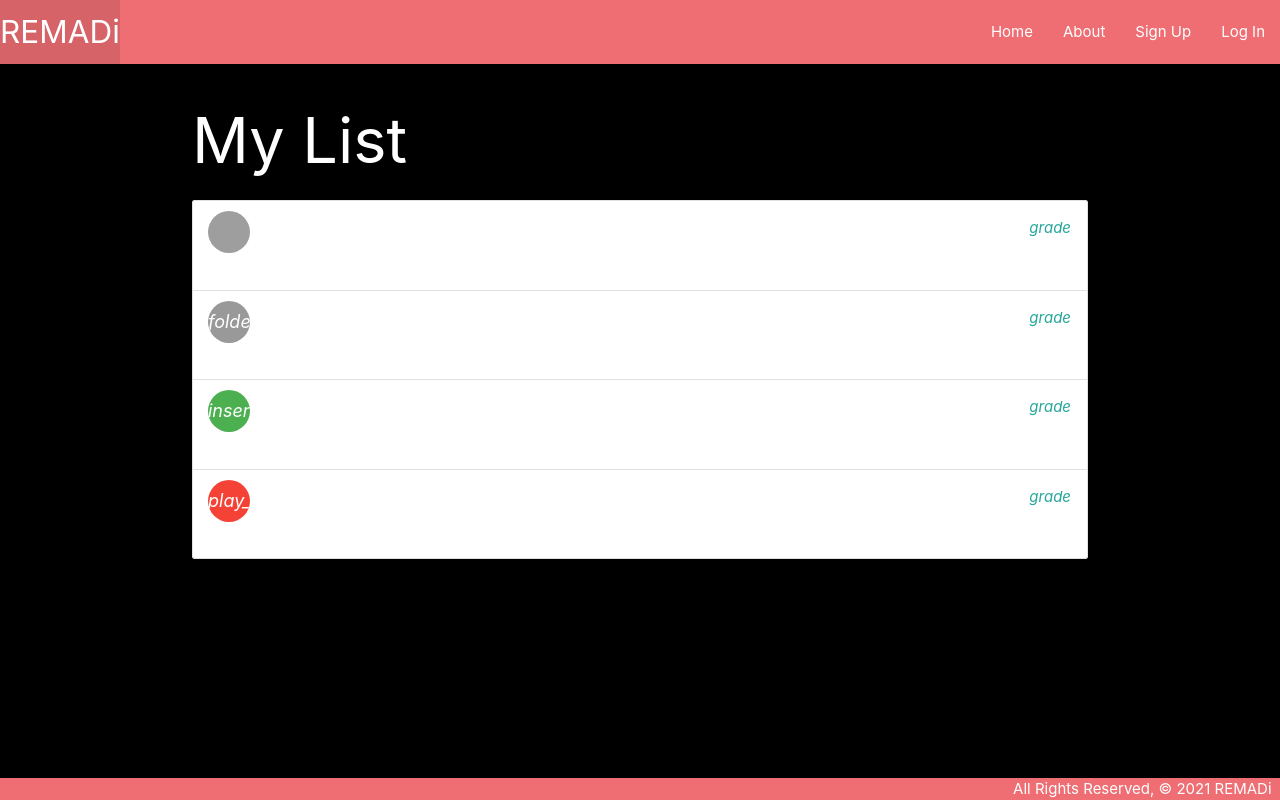
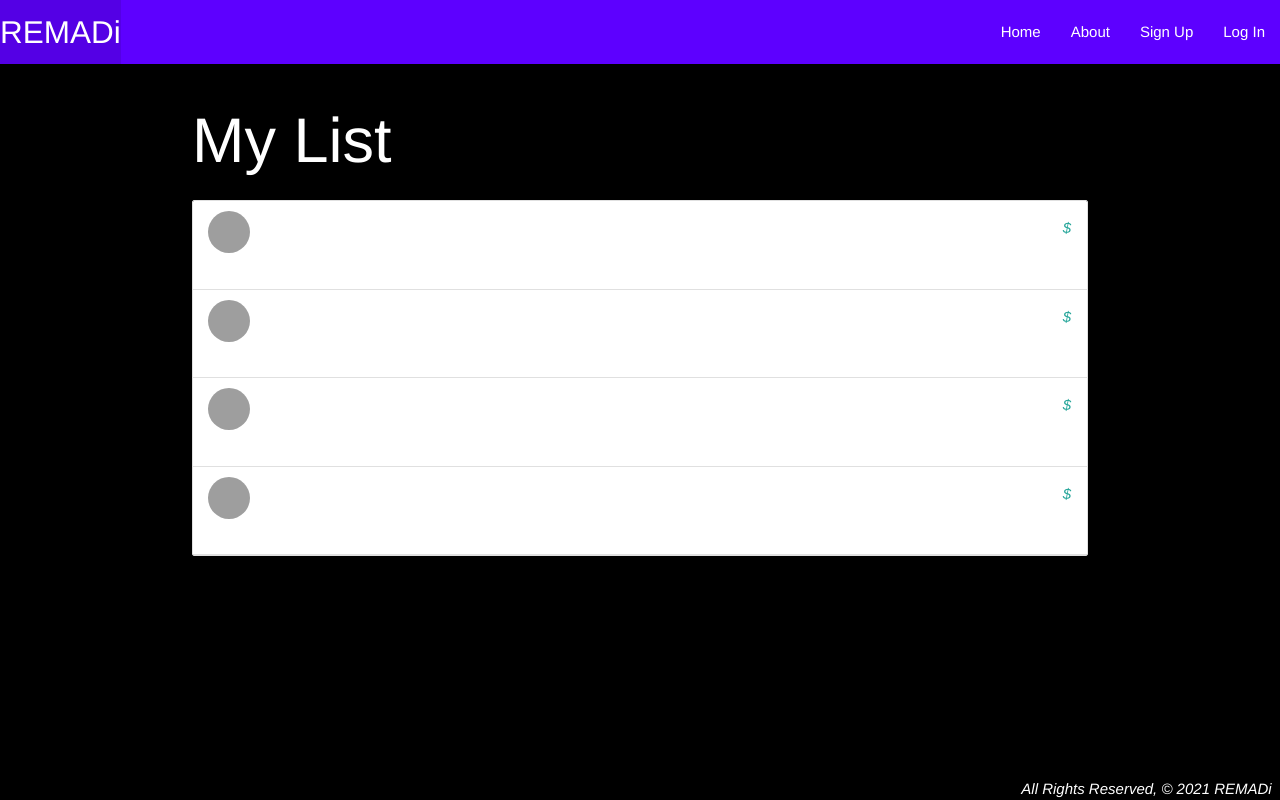
Before and after one commit to mantezana1998/remadi, a Django app: page /lists/ in a window 1280 px wide. Run offline with Django 3.2, Linux system fonts and the light colour scheme; grey boxes are pictures that could not be loaded.

Commit message:
some css update

```diff
--- a/main_app/static/css/style.css
+++ b/main_app/static/css/style.css
@@ -4,6 +4,15 @@
     display: flex;
     min-height: 100vh;
     flex-direction: column;
+    font-family: helvetica;
+}
+
+nav {
+    background-color: rgb(93, 0, 255);
+}
+
+#btn {
+    background-color: rgb(178, 198, 45);
 }
 
 main {
@@ -17,7 +26,9 @@
 #card-content {
     color: black;
 }
+
 footer.page-footer {
     padding-top: 0;
     text-align: right;
+    background-color: rgb(255, 0, 102)
 }
--- a/main_app/templates/dates/index.html
+++ b/main_app/templates/dates/index.html
@@ -13,7 +13,7 @@
               <p>Check out some affordable dates.</p>
             </div>
             <div class="card-action">
-              <a href="#">Affordable link</a>
+              <a href="dates/detail/">Affordable link</a>
             </div>
           </div>
         </div>
@@ -29,7 +29,7 @@
               <p>Check out some special occasion dates.</p>
             </div>
             <div class="card-action">
-              <a href="#">Special Ocassions link</a>
+              <a href="dates/detail/">Special Ocassions link</a>
             </div>
           </div>
         </div>
@@ -45,7 +45,7 @@
               <p>Check out some Adventurous dates.</p>
             </div>
             <div class="card-action">
-              <a href="#">Adventurous link</a>
+              <a href="dates/detail/">Adventurous link</a>
             </div>
           </div>
         </div>
--- a/main_app/templates/dates/lists.html
+++ b/main_app/templates/dates/lists.html
@@ -5,36 +5,36 @@
     <h1>My List</h1>
     <ul class="collection">
         <li class="collection-item avatar">
-          <img src="https://imgur.com/lCvbkpc" alt="" class="circle">
+          <img src="https://i.imgur.com/RSo6X7w.jpg" alt="" class="circle">
           <span class="title">Title</span>
           <p>First Line <br>
              Second Line
           </p>
-          <a href="#!" class="secondary-content"><i class="material-icons">grade</i></a>
+          <a href="#!" class="secondary-content"><i class="material-icons">$</a>
         </li>
         <li class="collection-item avatar">
-          <i class="material-icons circle">folder</i>
+            <img src="https://i.imgur.com/lCvbkpc.jpg" alt="" class="circle">
           <span class="title">Title</span>
           <p>First Line <br>
              Second Line
           </p>
-          <a href="#!" class="secondary-content"><i class="material-icons">grade</i></a>
+          <a href="#!" class="secondary-content"><i class="material-icons">$</a>
         </li>
         <li class="collection-item avatar">
-          <i class="material-icons circle green">insert_chart</i>
+            <img src="https://i.imgur.com/ouxNz8g.jpg" alt="" class="circle">
           <span class="title">Title</span>
           <p>First Line <br>
              Second Line
           </p>
-          <a href="#!" class="secondary-content"><i class="material-icons">grade</i></a>
+          <a href="#!" class="secondary-content"><i class="material-icons">$</a>
         </li>
         <li class="collection-item avatar">
-          <i class="material-icons circle red">play_arrow</i>
+            <img src="https://i.imgur.com/dXJP9cH.jpg" alt="" class="circle">
           <span class="title">Title</span>
           <p>First Line <br>
              Second Line
           </p>
-          <a href="#!" class="secondary-content"><i class="material-icons">grade</i></a>
+          <a href="#!" class="secondary-content"><i class="material-icons">$</a>
         </li>
       </ul>
 
```
Also changed, not shown: main_app/templates/home.html (+4 -6 lines).
